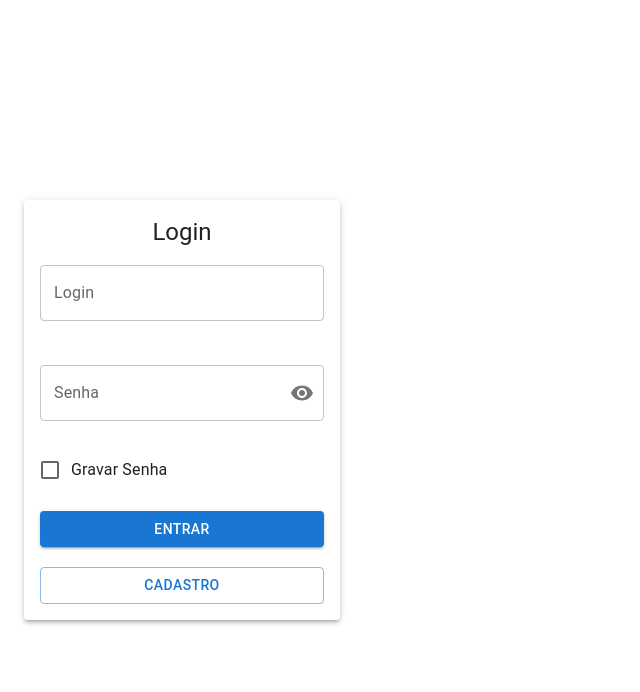
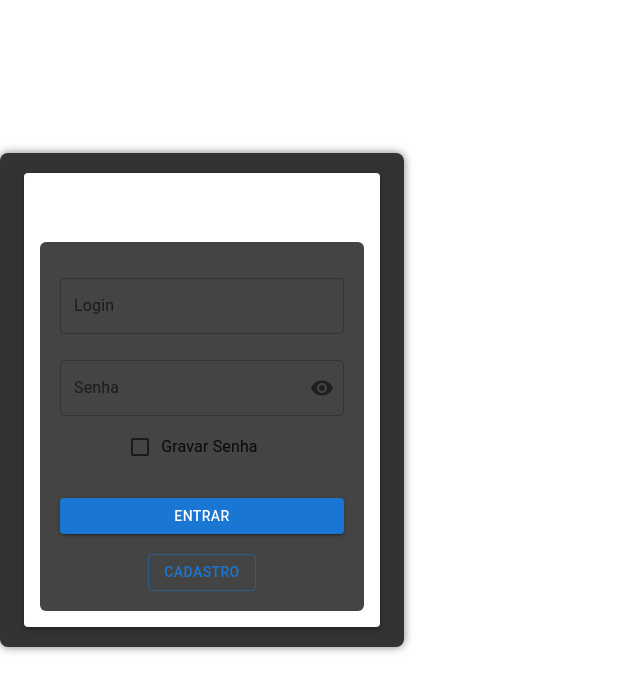
Before and after one commit to AllanFerreiraGomes/neki_front, a React (Vite) app in the folder front_neki/: page /login in a window 1280 px wide. Shown: the top 692 px of the page, without its empty margins (0-640 px from the left). Built offline with nearby package versions, Linux system fonts and the light colour scheme.

Commit message:
css Home e Login

```diff
--- a/front_neki/src/pages/home/Home.css
+++ b/front_neki/src/pages/home/Home.css
@@ -1,3 +1,4 @@
+
 ul {
   list-style: none;
   padding: 0;
@@ -19,60 +20,6 @@ li img {
   margin-right: 20px; /* Adiciona um espaço entre a imagem e os dados */
 }
 
-/* Modal styles */
-.modal {
-  background-color: rgba(0, 0, 0, 0.5);
-  position: fixed;
-  top: 0;
-  left: 0;
-  width: 100%;
-  height: 100%;
-  display: flex;
-  justify-content: center;
-  align-items: center;
-}
-
-.modal-content {
-  background-color: #fff;
-  padding: 20px;
-  border-radius: 5px;
-  max-width: 400px;
-  width: 100%;
-  box-shadow: 0 2px 4px rgba(0, 0, 0, 0.2);
-}
-
-.modal h2 {
-  margin-top: 0;
-  margin-bottom: 20px;
-}
-
-.modal form div {
-  margin-bottom: 10px;
-}
-
-.modal label {
-  display: flex;
-  margin-bottom: 5px;
-}
-
-.modal input {
-  width: 100%;
-  padding: 8px;
-  border: 1px solid #ccc;
-  border-radius: 5px;
-}
-
-.modal button {
-  padding: 10px 20px;
-  margin-right: 10px;
-  border: none;
-  border-radius: 5px;
-  cursor: pointer;
-}
-
-.modal button:last-child {
-  margin-right: 0;
-}
 
 /* "Adicionar Skill" button */
 button.add-skill-button {
@@ -93,6 +40,10 @@ button.add-skill-button:hover {
   max-width: 800px;
   margin: 0 auto;
   padding: 20px;
+  display: flex;
+  flex-direction: column;
+  align-items: center;
+
 }
 
 .home-header {
@@ -104,6 +55,8 @@ button.add-skill-button:hover {
   font-size: 24px;
   font-weight: bold;
   color: #333;
+  text-decoration: underline; /* Sublinhado para o título */
+
 }
 
 .textboxLeftVC {
@@ -116,13 +69,12 @@ button.add-skill-button:hover {
   justify-content: center;
 }
 
-/* ... (additional styles if needed) */
-
 /* Skill item styles */
 .skill-item {
   display: flex; /* Alinha os elementos em linha */
-  align-items: center; /* Centraliza verticalmente os elementos */
+  align-items: center; /*Centraliza verticalmente os elementos */
   margin-bottom: 20px; /* Adiciona espaço entre os itens */
+
 }
 
 .skill-image {
@@ -137,8 +89,7 @@ button.add-skill-button:hover {
 }
 
 button.remove-skill-button {
-  margin-left: auto; /* Move o botão para a direita da tela */
-  align-self: flex-end; /* Alinhar o botão à direita */
+  margin-left: 100vh; /* Move o botão para a direita da tela */
   padding: 10px 20px;
   border: none;
   border-radius: 5px;
@@ -181,6 +132,9 @@ input.level-input {
 
 /* Logout button */
 button.logout-button {
+  position: absolute;
+  top: 40px;
+  right: 20px;
   display: flex;
   align-items: center;
   padding: 10px 20px;
--- a/front_neki/src/pages/login/Login.css
+++ b/front_neki/src/pages/login/Login.css
@@ -1,13 +1,79 @@
-/* src/pages/login/login.css */
+/* login.css */
+
+.login-wrapper {
+  display: flex;
+  justify-content: center;
+  align-items: center;
+  min-height: 100vh;
+  background-color: #fff; /* Nova cor de fundo da div envolvente */
+}
 
 .login-container {
-    margin-top: 20px;
-  }
+  max-width: 400px;
+  margin: 0 auto;
+  padding: 20px;
+  border-radius: 8px;
+  box-shadow: 0 0 10px rgba(0, 0, 0, 0.5);
+  background-color: #333;
+  color: #fff;
+}
 
-  form {
-    display: flex;
-    flex-direction: column;
-    gap: 20px;
-  }
+.login-container h5 {
+  margin-bottom: 20px;
+  font-size: 24px;
+  color: #fff;
+  text-align: center;
+}
 
-  /* Estilização adicional conforme necessário */
+.login-container form {
+  display: flex;
+  flex-direction: column;
+  align-items: center;
+  background-color: #444;
+  padding: 20px;
+  border-radius: 6px;
+}
+
+.login-container .MuiTextField-root {
+  margin-bottom: 10px;
+}
+
+.login-container .MuiButton-root {
+  margin-top: 20px;
+}
+
+.login-container .MuiFormControlLabel-root {
+  margin-bottom: 10px;
+}
+
+.login-container .MuiTypography-root.error {
+  color: #f44336;
+  text-align: center;
+  margin-top: 10px;
+}
+
+.login-container .MuiTypography-root.error::before {
+  content: "!";
+  display: inline-block;
+  margin-right: 5px;
+}
+
+.login-container .MuiLink-root {
+  display: block;
+  text-align: center;
+  text-decoration: none;
+  color: #007bff;
+  margin-top: 10px;
+}
+
+.login-container .MuiLink-root:hover {
+  text-decoration: underline;
+}
+
+.custom-paper {
+  background-color: #444; /* Fundo branco */
+  color: #0a0404; /* Cor do texto */
+  border-radius: 8px;
+  box-shadow: 0 0 10px rgba(0, 0, 0, 0.5);
+  padding: 20px;
+}
--- a/front_neki/src/pages/login/Login.jsx
+++ b/front_neki/src/pages/login/Login.jsx
@@ -81,8 +81,8 @@ const handleSignUp = () => {
 };
 
 return (
-  <Container maxWidth="xs">
-    <Paper elevation={3} sx={{ padding: 2 }} className="login-container">
+  <Container maxWidth="xs" className="login-container">
+    <Paper elevation={3} sx={{ padding: 2 }} className="custom-paper">
       <Typography variant="h5" align="center">
         Login
       </Typography>
```
